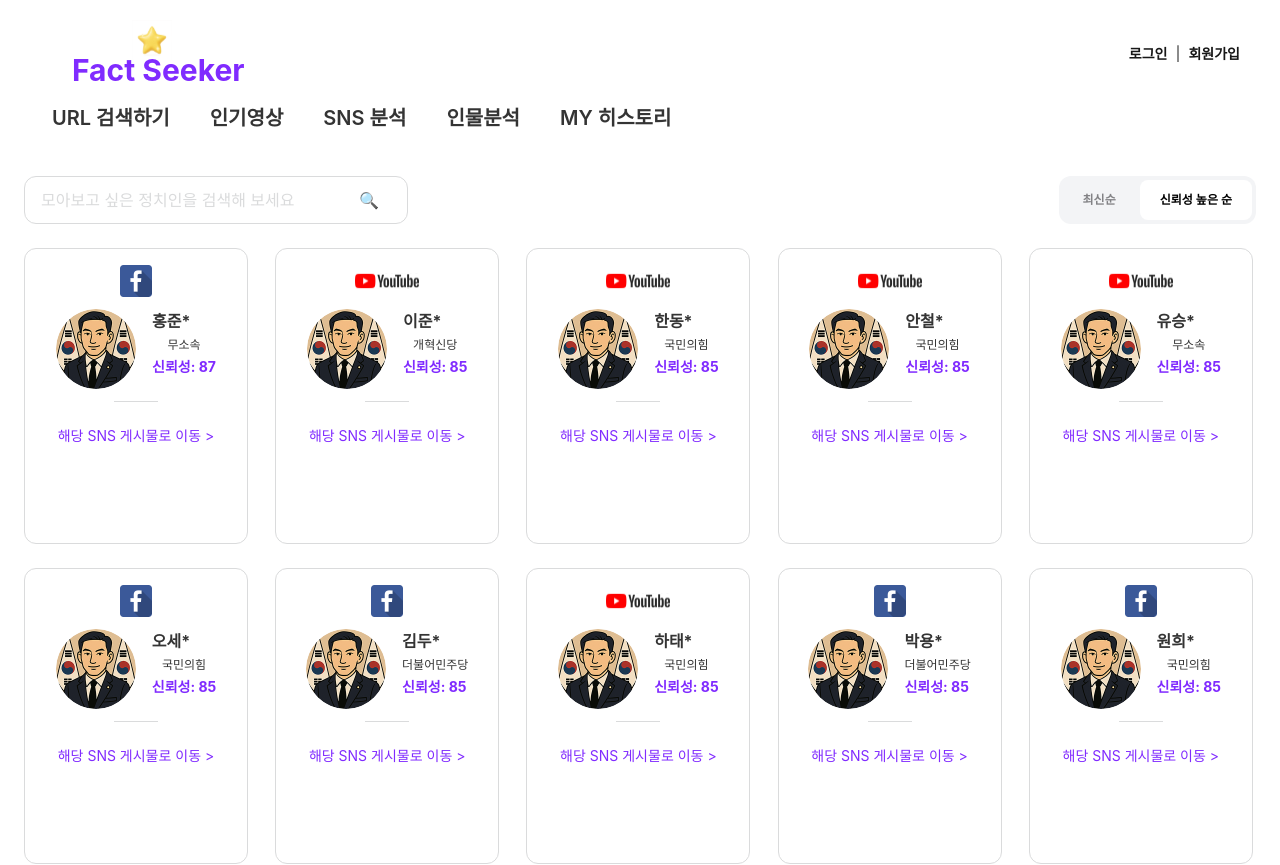
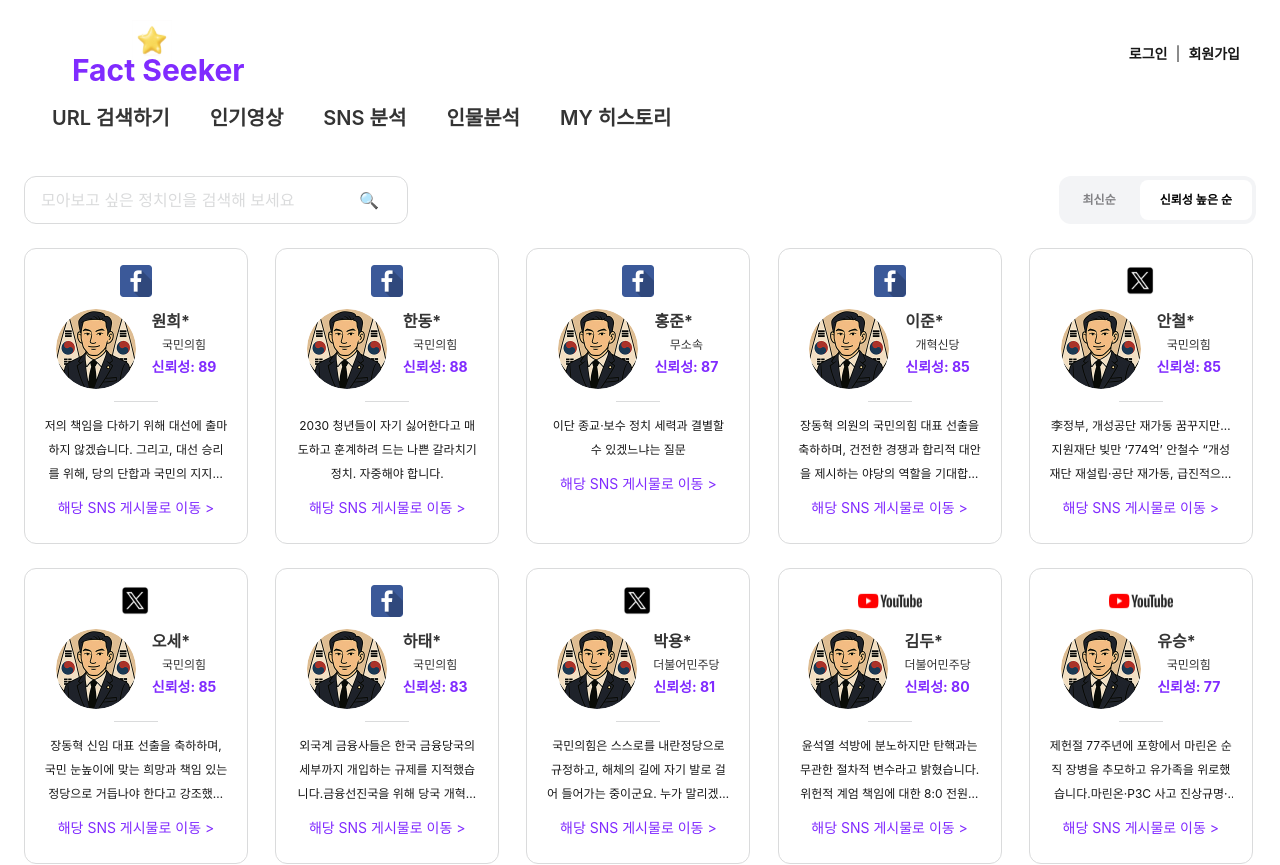
Before and after one commit to Hanium-FactSeeker/factseeker-frontend, a Next.js app: page /sns in a window 1280 px wide. Shown: the top 865 px of the page. Built offline with nearby package versions, Linux system fonts and the light colour scheme; no server answers.

Commit message:
Feat: snsData 추가 완료

```diff
--- a/src/components/sns/Desktop.tsx
+++ b/src/components/sns/Desktop.tsx
@@ -64,6 +64,9 @@ export default function Desktop() {
               party={p.party}
               percentage={p.percentage}
               figureImg={p.figureImg ?? ''}
+              post={p.post}
+              postedAt={p.postedAt}
+              url={p.url}
             />
           ))}
         </div>
--- a/src/components/sns/Mobile.tsx
+++ b/src/components/sns/Mobile.tsx
@@ -10,8 +10,23 @@ const PAGE_SIZE = 1;
 
 const Magnifier = () => (
   <svg width="16" height="16" viewBox="0 0 24 24" aria-hidden>
-    <circle cx="11" cy="11" r="6" fill="none" stroke="#979999" strokeWidth="2" />
-    <line x1="16" y1="16" x2="21" y2="21" stroke="#979999" strokeWidth="2" strokeLinecap="round" />
+    <circle
+      cx="11"
+      cy="11"
+      r="6"
+      fill="none"
+      stroke="#979999"
+      strokeWidth="2"
+    />
+    <line
+      x1="16"
+      y1="16"
+      x2="21"
+      y2="21"
+      stroke="#979999"
+      strokeWidth="2"
+      strokeLinecap="round"
+    />
   </svg>
 );
 
@@ -24,7 +39,8 @@ export default function Mobile() {
     const q = query.trim();
     let list = snsData;
     if (q) list = list.filter((p) => p.name.includes(q));
-    if (sortKey === 'trust') list = [...list].sort((a, b) => b.percentage - a.percentage);
+    if (sortKey === 'trust')
+      list = [...list].sort((a, b) => b.percentage - a.percentage);
     else list = [...list].reverse();
     return list;
   }, [query, sortKey]);
@@ -49,7 +65,7 @@ export default function Mobile() {
             inputSize="sm"
             fullWidth
             iconLeft={<Magnifier />}
-            className="min-w-0 border-gray-normal text-black-normal"
+            className="border-gray-normal text-black-normal min-w-0"
           />
 
           <SwitchButton
@@ -70,7 +86,7 @@ export default function Mobile() {
           <button
             aria-label="prev"
             onClick={goPrev}
-            className="mr-3 h-9 w-9 rounded-full border border-gray-normal text-black-normal"
+            className="border-gray-normal text-black-normal mr-3 h-9 w-9 rounded-full border"
           >
             ‹
           </button>
@@ -85,6 +101,9 @@ export default function Mobile() {
                 percentage={p.percentage}
                 figureImg={p.figureImg ?? ''}
                 className="mx-auto h-80 w-52 md:h-84 md:w-56"
+                post={p.post}
+                postedAt={p.postedAt}
+                url={p.url}
               />
             ))}
           </div>
@@ -92,7 +111,7 @@ export default function Mobile() {
           <button
             aria-label="next"
             onClick={goNext}
-            className="ml-3 h-9 w-9 rounded-full border border-gray-normal text-black-normal"
+            className="border-gray-normal text-black-normal ml-3 h-9 w-9 rounded-full border"
           >
             ›
           </button>
@@ -105,7 +124,11 @@ export default function Mobile() {
             return (
               <span
                 key={n}
-                className={active ? 'h-2 w-2 rounded-full bg-primary-normal' : 'h-2 w-2 rounded-full bg-gray-normal'}
+                className={
+                  active
+                    ? 'bg-primary-normal h-2 w-2 rounded-full'
+                    : 'bg-gray-normal h-2 w-2 rounded-full'
+                }
               />
             );
           })}
--- a/src/components/ui/sns/SnsCard.tsx
+++ b/src/components/ui/sns/SnsCard.tsx
@@ -20,6 +20,7 @@ interface SnsCardProps {
   className?: string;
   post?: string;
   postedAt?: string;
+  url?: string;
 }
 
 const SnsCard = ({
@@ -31,8 +32,14 @@ const SnsCard = ({
   className,
   post,
   postedAt,
+  url,
 }: SnsCardProps) => {
   const SnsLogo = SNS_MAP[type] ?? X;
+
+  const handleOpen = () => {
+    if (!url || !url.trim()) return; // url 없으면 아무 동작 안 함
+    window.open(url, '_blank', 'noopener,noreferrer');
+  };
 
   return (
     <div
@@ -70,7 +77,10 @@ const SnsCard = ({
       </p>
       <p
         className="text-primary-normal text-xs font-normal hover:cursor-pointer md:text-sm"
-        onClick={() => window.open('https://www.google.com')}
+        onClick={(e) => {
+          e.stopPropagation();
+          handleOpen();
+        }}
       >
         해당 SNS 게시물로 이동 &gt;
       </p>
--- a/src/constants/snsData.ts
+++ b/src/constants/snsData.ts
@@ -9,127 +9,104 @@ export interface SnsItem {
   figureImg?: string;
   post: string;
   postedAt?: string;
+  url?: string;
 }
 
 export const snsData: SnsItem[] = [
   {
-    name: maskTail('이국민'),
+    name: maskTail('이재명'),
     party: '더불어민주당',
     type: 'facebook',
     percentage: 70,
-    post: "",
+    post: "트럼프 대통령과의 회담에서 한미동맹의 미래와 북핵 문제, 경제 협력 방안을 논의했습니다.한미 기업 협력을 통해 글로벌 경쟁력과 안정적 공급망을 강화하겠습니다.",
+    url: "https://www.facebook.com/jaemyunglee/",
   },
   {
     name: maskTail('홍준표'),
     party: '무소속',
     type: 'facebook',
     percentage: 87,
-    post: "",
+    post: "이단 종교·보수 정치 세력과 결별할 수 있겠느냐는 질문",
+    url: "https://www.facebook.com/joonpyohong21",
   },
   {
     name: maskTail('이준석'),
     party: '개혁신당',
-    type: 'youtube',
+    type: 'facebook',
     percentage: 85,
-    post: "",
+    post: "장동혁 의원의 국민의힘 대표 선출을 축하하며, 건전한 경쟁과 합리적 대안을 제시하는 야당의 역할을 기대합니다.  국민의힘이 국민의 신뢰를 회복하고, 더 나은 미래를 위해 노력하길 바랍니다.",
+    url: "https://www.facebook.com/junseokandylee",
   },
   {
     name: maskTail('한동훈'),
     party: '국민의힘',
-    type: 'youtube',
-    percentage: 85,
-    post: "",
+    type: 'facebook',
+    percentage: 88,
+    post: "2030 청년들이 자기 싫어한다고 매도하고 훈계하려 드는 나쁜 갈라치기 정치. 자중해야 합니다.",
+    url: "https://www.facebook.com/dh.han.3",
   },
   {
     name: maskTail('안철수'),
     party: '국민의힘',
-    type: 'youtube',
+    type: 'x',
     percentage: 85,
-    post: "",
+    post: "李정부, 개성공단 재가동 꿈꾸지만…지원재단 빚만 ‘774억’ 안철수 “개성재단 재설립·공단 재가동, 급진적으로 추진할 경우 뒤탈 우려”",
+    url: "https://x.com/cheolsoo0919/status/1958738538243268958",
   },
   {
     name: maskTail('박지현'),
     party: '더불어민주당',
-    type: 'youtube',
+    type: 'x',
     percentage: 64,
-    post: "",
+    post: "<사과도 반성도 없는 박완주, 정의는 피해자의 편에 서야 한다> 성추행 혐의로 기소된 전 더불어민주당 의원 박완주에게 법원은 1심에 이어 항소심에서도 징역 1년을 선고했습니다.",
+    url: "https://x.com/paarkjihy_20/status/1958419712750268633",
   },
   {
     name: maskTail('유승민'),
-    party: '무소속',
+    party: '국민의힘',
     type: 'youtube',
-    percentage: 85,
-    post: "",
+    percentage: 77,
+    post: "제헌절 77주년에 포항에서 마린온 순직 장병을 추모하고 유가족을 위로했습니다.마린온·P3C 사고 진상규명·재발방지와 채 상병 사건 특검을 통한 진실 규명을 촉구했습니다.",
+    url: "https://www.youtube.com/@loveyoo../posts",
   },
   {
     name: maskTail('오세훈'),
     party: '국민의힘',
-    type: 'facebook',
+    type: 'x',
     percentage: 85,
-    post: "",
+    post: "장동혁 신임 대표 선출을 축하하며, 국민 눈높이에 맞는 희망과 책임 있는 정당으로 거듭나야 한다고 강조했습니다.",
+    url: "https://www.facebook.com/jaemyunglee/",
   },
   {
     name: maskTail('김두관'),
     party: '더불어민주당',
-    type: 'facebook',
-    percentage: 85,
-    post: "",
+    type: 'youtube',
+    percentage: 80,
+    post: "윤석열 석방에 분노하지만 탄핵과는 무관한 절차적 변수라고 밝혔습니다.위헌적 계엄 책임에 대한 8:0 전원일치 탄핵을 확신하며, 분노를 법치 수호로 모으자고 촉구했습니다.",
+    url: "https://www.youtube.com/@TV-dw9ee/posts",
   },
   {
     name: maskTail('하태경'),
     party: '국민의힘',
-    type: 'youtube',
-    percentage: 85,
-    post: "",
+    type: 'facebook',
+    percentage: 83,
+    post: "외국계 금융사들은 한국 금융당국의 세부까지 개입하는 규제를 지적했습니다.금융선진국을 위해 당국 개혁이 우선이며, 보험사 해외투자가 일본의 1/20 수준임을 성찰해야 합니다.",
+    url: "https://www.facebook.com/radiohahapage",
   },
   {
     name: maskTail('박용진'),
     party: '더불어민주당',
-    type: 'facebook',
-    percentage: 85,
-    post: "",
+    type: 'x',
+    percentage: 81,
+    post: "국민의힘은 스스로를 내란정당으로 규정하고, 해체의 길에 자기 발로 걸어 들어가는 중이군요. 누가 말리겠습니까? 저는 지금 대구에 있는데, 대구에서도 식당과 카페 곳곳에서 한탄과 헛웃음이 터져 나오는군요.",
+    url: "https://x.com/hopeparkyongjin",
   },
   {
     name: maskTail('원희룡'),
     party: '국민의힘',
     type: 'facebook',
-    percentage: 85,
-    post: "",
+    percentage: 89,
+    post: "저의 책임을 다하기 위해 대선에 출마하지 않겠습니다. 그리고, 대선 승리를 위해, 당의 단합과 국민의 지지에 필요한 일이라면 어떠한 역할이라도 하겠습니다.",
+    url: "https://www.facebook.com/happywon",
   },
-  {
-    name: maskTail('이준석'),
-    party: '개혁신당',
-    type: 'youtube',
-    percentage: 85,
-    post: "",
-  },
-  {
-    name: maskTail('이준석'),
-    party: '개혁신당',
-    type: 'youtube',
-    percentage: 85,
-    post: "",
-  },
-  {
-    name: maskTail('이준석'),
-    party: '개혁신당',
-    type: 'youtube',
-    percentage: 85,
-    post: "",
-  },
-  {
-    name: maskTail('이준석'),
-    party: '개혁신당',
-    type: 'youtube',
-    percentage: 85,
-    post: "",
-  },
-  {
-    name: maskTail('이준석'),
-    party: '개혁신당',
-    type: 'youtube',
-    percentage: 85,
-    post: "",
-  },
-
 ];
```
